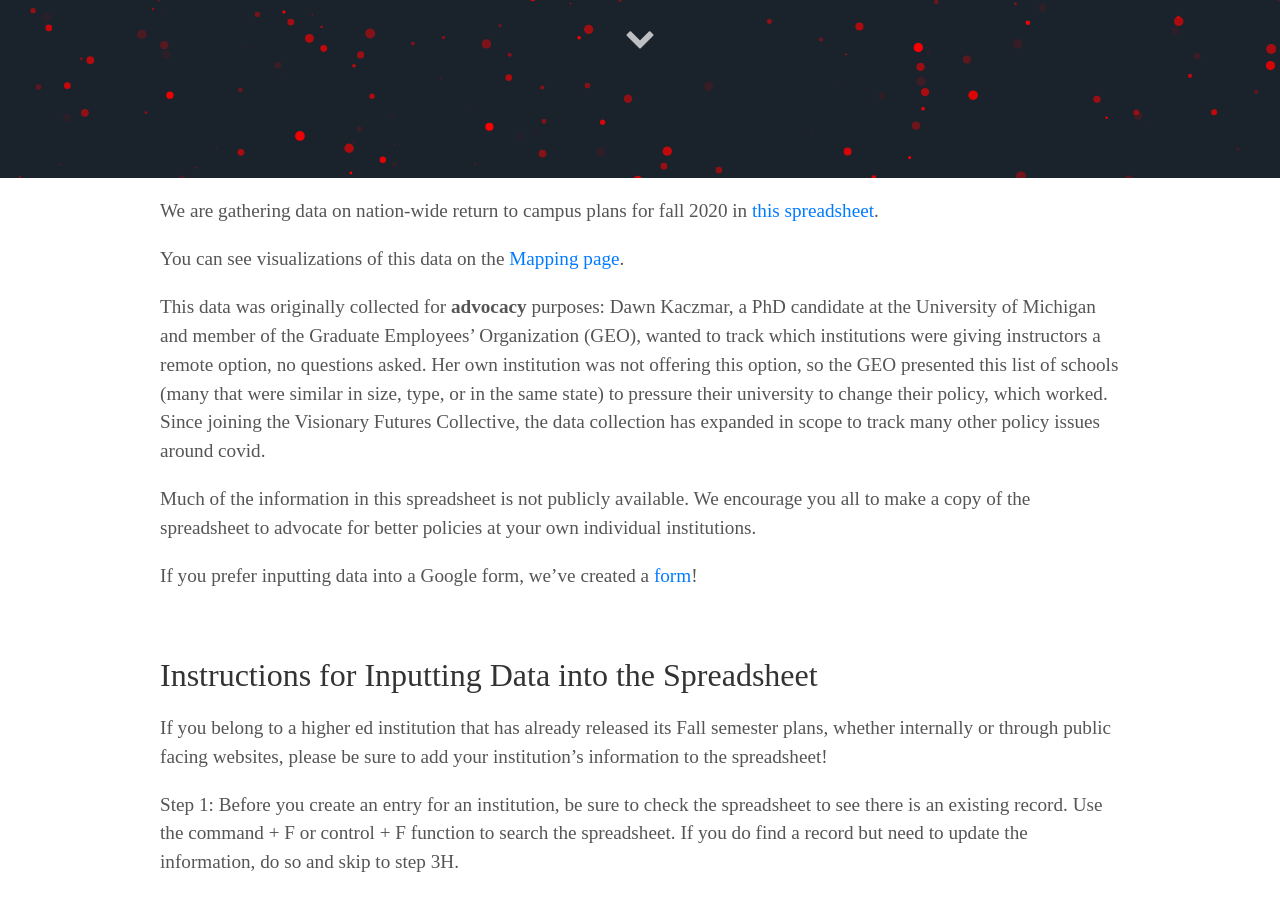
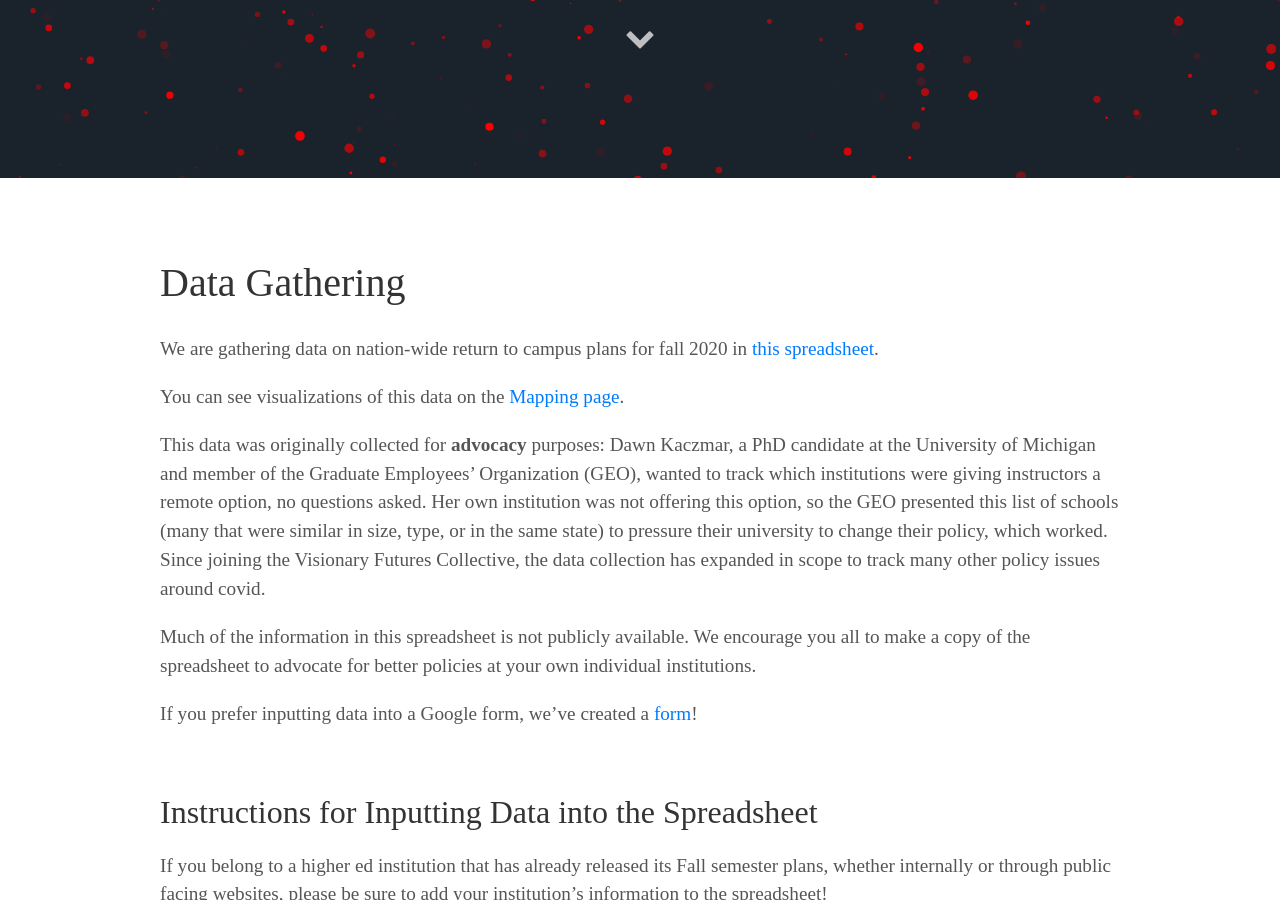
Before and after one commit to visionary-futures-collective/covid19, a Jekyll site: the page built from data-gathering.md, in a window 1280 px wide and 900 px high, scrolled down 798 px. Built offline with Jekyll 4.4.1, drawn with Linux system fonts in a browser that asks for light colours; some web fonts are replaced.

Commit message:
Restore title

```diff
--- a/data-gathering.md
+++ b/data-gathering.md
@@ -3,6 +3,9 @@ layout: page
 title: Data Gathering
 permalink: /data-gathering
 ---
+
+# Data Gathering
+
 We are gathering data on nation-wide return to campus plans for fall 2020 in [this spreadsheet](https://docs.google.com/spreadsheets/d/1QT9K9gqxfdKA5G4xuKsL5EgrNQF5darG3WLiomixoVE/edit#gid=1727698265).
 
 You can see visualizations of this data on the [Mapping page](https://visionary-futures-collective.github.io/covid19/mapping).
```
